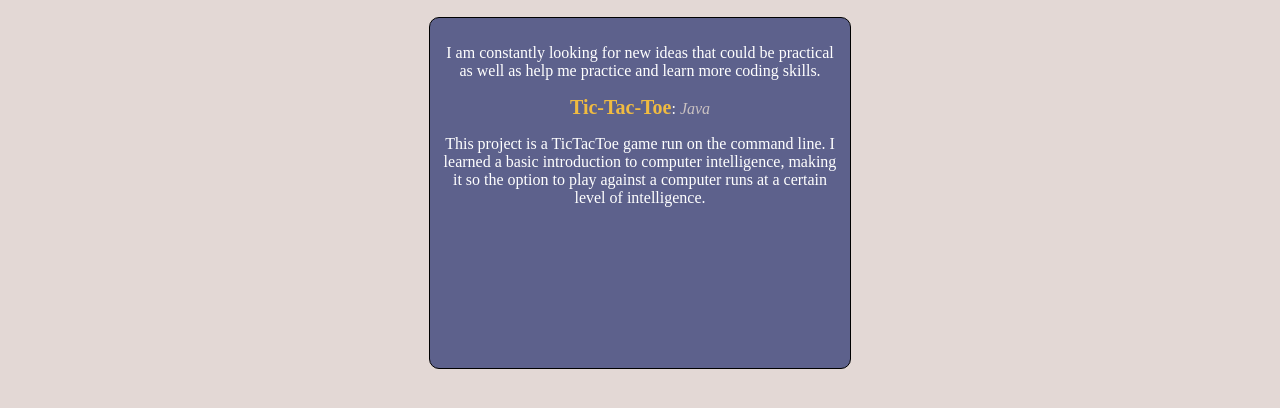
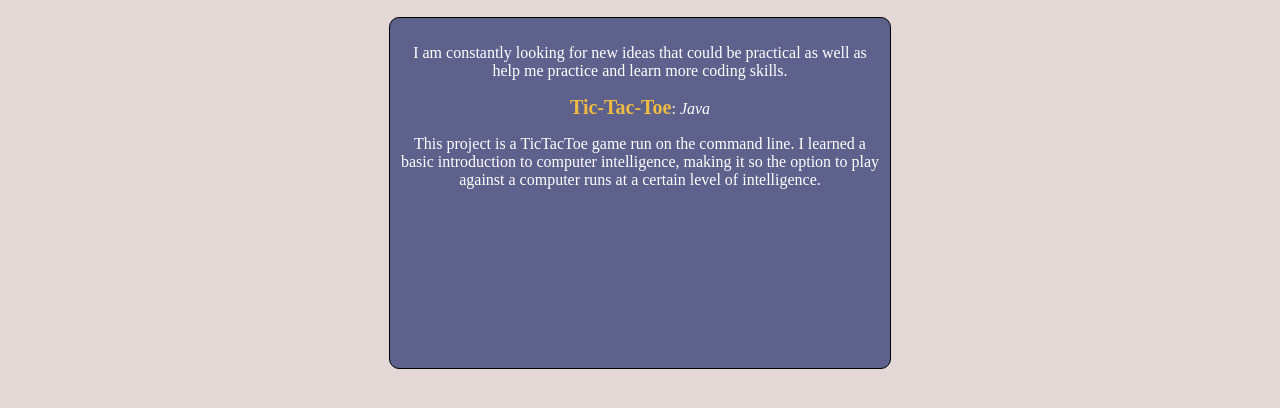
Before and after one commit to megan-cole/megan-cole.github.io, a plain HTML site: page projects.html in a window 1280 px wide. Shown: the part 318-726 px from the top of the page. Drawn offline with Linux system fonts and the light colour scheme.

Commit message:
Update styles.css

```diff
--- a/styles.css
+++ b/styles.css
@@ -115,7 +115,7 @@
   }
 
   .box {
-    width: 50vh;
+    width: 60vh;
     height: 330px;
     border: 1px solid black;
     background-color: #5d618c;
@@ -156,6 +156,6 @@
     color: rgb(224, 164, 24);
   }
 
-  #Java {
+  #language {
     color: rgb(202, 194, 194);
   }
```
